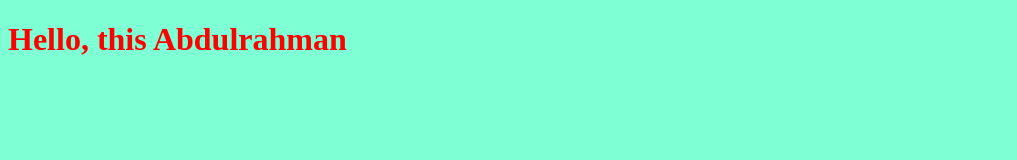
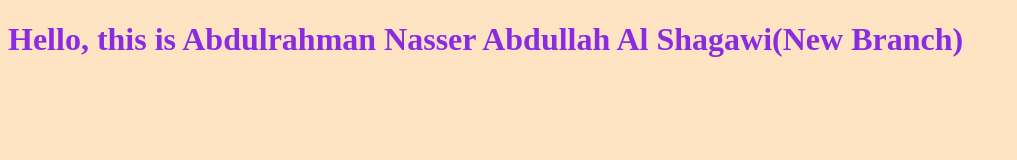
Before and after one commit to twsila/jana-project, a plain HTML site: page index.html in a window 1280 px wide. Shown: the whole page, without its empty margins (0-1017 px from the left). Drawn offline with Linux system fonts and the light colour scheme.

Commit message:
Change style for <h1> and body-background

```diff
--- a/index.html
+++ b/index.html
@@ -8,7 +8,7 @@
     <title>Document</title>
 </head>
 <body>
-    <h1>Hello, this Abdulrahman</h1>
+    <h1>Hello, this is Abdulrahman Nasser Abdullah Al Shagawi(New Branch)</h1>
     <script src="app.js"></script>
 </body>
 </html>
--- a/style.css
+++ b/style.css
@@ -1,7 +1,7 @@
 h1{
-    color:red
+    color:blueviolet
 }
 
 body{
-    background-color: aquamarine;
+    background-color: bisque;
 }
```
